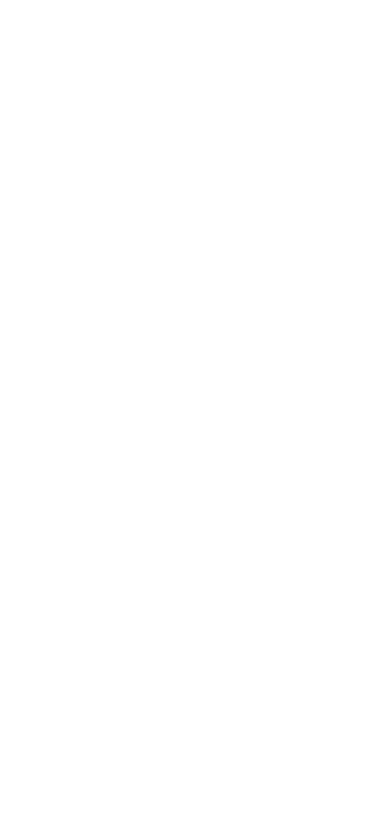
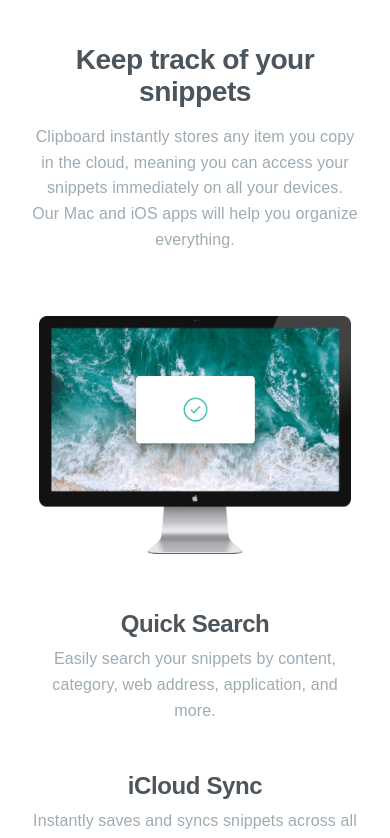
Before and after one commit to ClodoaldoDantas/clipboard-landing-page, a Next.js app: page / in a window 390 px wide. Shown: the part 780-1618 px from the top of the page. Before the commit the page ends 844 px from the top, so only its background shows below. Built offline with nearby package versions, Linux system fonts and the light colour scheme; a web font is replaced by a local one.

Commit message:
feat: responsive sections with picture

```diff
--- a/src/app/page.module.scss
+++ b/src/app/page.module.scss
@@ -0,0 +1,163 @@
+@import '@/utils/media-query';
+
+/* Layout */
+.container {
+  max-width: 1174px;
+  width: 100%;
+
+  margin: 0 auto;
+  padding: 0 2rem;
+}
+
+.section {
+  padding-bottom: 8.75rem;
+
+  @include responsive(lg) {
+    padding-bottom: 10rem;
+  }
+}
+
+/* Typography */
+.title {
+  font-size: clamp(1.75rem, 1.5739rem + 0.7512vw, 2.25rem);
+  line-height: normal;
+  letter-spacing: -0.457px;
+  margin-bottom: 1rem;
+
+  @include responsive(md) {
+    letter-spacing: -0.587px;
+    margin-bottom: 1.25rem;
+  }
+}
+
+.text {
+  font-size: clamp(1rem, 0.956rem + 0.1878vw, 1.125rem);
+  line-height: 1.6;
+  letter-spacing: 0.12px;
+
+  @include responsive(md) {
+    letter-spacing: 0.135px;
+    max-width: 700px;
+    margin: 0 auto;
+  }
+}
+
+.title,
+.text {
+  text-align: center;
+}
+
+.subtitle {
+  font-size: 1.5rem;
+  line-height: normal;
+  letter-spacing: -0.391px;
+}
+
+.smallText {
+  font-size: 1rem;
+  line-height: 1.625rem;
+  letter-spacing: 0.12px;
+}
+
+/* Keep Track Section */
+.section[data-type='keep-track'] {
+  position: relative;
+
+  .picture {
+    width: 312px;
+    height: 238px;
+    margin: 0 auto;
+
+    @include responsive(lg) {
+      width: 376px;
+      height: 286px;
+    }
+
+    @include responsive(xl) {
+      width: 752px;
+      height: 572px;
+
+      position: absolute;
+      left: -60px;
+    }
+
+    @include responsive(xxl) {
+      position: static;
+      height: auto;
+      width: 60%;
+    }
+  }
+
+  .verticalList {
+    display: flex;
+    flex-direction: column;
+    margin-top: 3.5rem;
+    gap: 3rem;
+
+    @include responsive(xl) {
+      margin-left: auto;
+      margin-top: 6.25rem;
+      margin-right: 6.25rem;
+    }
+
+    @include responsive(xxl) {
+      margin-top: 0;
+      margin-right: 0;
+    }
+
+    li {
+      text-align: center;
+
+      @include responsive(md) {
+        max-width: 350px;
+        margin: 0 auto;
+      }
+
+      @include responsive(xl) {
+        text-align: left;
+      }
+
+      & > h3 {
+        margin-bottom: 0.5rem;
+      }
+    }
+  }
+
+  .row {
+    margin-top: 4rem;
+
+    @include responsive(lg) {
+      margin-top: 5rem;
+    }
+
+    @include responsive(xl) {
+      min-height: 580px;
+      display: flex;
+    }
+
+    @media only screen and (min-width: 1536px) {
+      align-items: center;
+      gap: 6.25rem;
+    }
+  }
+}
+
+/* Access Clipboard Section */
+.section[data-type='access-clipboard'] {
+  .picture {
+    width: 311px;
+    height: 182px;
+    margin: 4rem auto 0;
+
+    @include responsive(lg) {
+      width: 406px;
+      height: 238px;
+      margin: 6.25rem auto 0;
+    }
+
+    @include responsive(xl) {
+      width: 812px;
+      height: 475px;
+    }
+  }
+}
--- a/src/app/page.tsx
+++ b/src/app/page.tsx
@@ -1,5 +1,74 @@
+import Image from 'next/image'
 import styles from './page.module.scss'
 
 export default function Home() {
-  return <main className={styles.main}></main>
+  return (
+    <main>
+      <section data-type="keep-track" className={styles.section}>
+        <div className={styles.container}>
+          <h2 className={styles.title}>Keep track of your snippets</h2>
+
+          <p className={styles.text}>
+            Clipboard instantly stores any item you copy in the cloud, meaning
+            you can access your snippets immediately on all your devices. Our
+            Mac and iOS apps will help you organize everything.
+          </p>
+
+          <div className={styles.row}>
+            <Image
+              className={styles.picture}
+              src="/images/image-computer.png"
+              alt="iMac with beach background"
+              height={572}
+              width={752}
+            />
+
+            <ul className={styles.verticalList}>
+              <li>
+                <h3 className={styles.subtitle}>Quick Search</h3>
+                <p className={styles.smallText}>
+                  Easily search your snippets by content, category, web address,
+                  application, and more.
+                </p>
+              </li>
+
+              <li>
+                <h3 className={styles.subtitle}>iCloud Sync</h3>
+                <p className={styles.smallText}>
+                  Instantly saves and syncs snippets across all your devices.
+                </p>
+              </li>
+
+              <li>
+                <h3 className={styles.subtitle}>Complete History</h3>
+                <p className={styles.smallText}>
+                  Retrieve any snippets from the first moment you started using
+                  the app.
+                </p>
+              </li>
+            </ul>
+          </div>
+        </div>
+      </section>
+
+      <section data-type="access-clipboard" className={styles.section}>
+        <div className={styles.container}>
+          <h2 className={styles.title}>Access Clipboard Anywhere</h2>
+
+          <p className={styles.text}>
+            Whether you’re on the go, or at your computer, you can access all
+            your Clipboard snippets in a few simple clicks.
+          </p>
+
+          <Image
+            className={styles.picture}
+            src="/images/image-devices.png"
+            alt="Multiple Devices"
+            height={575}
+            width={905}
+          />
+        </div>
+      </section>
+    </main>
+  )
 }
--- a/src/components/Button/styles.module.scss
+++ b/src/components/Button/styles.module.scss
@@ -19,7 +19,7 @@
   position: relative;
 
   &:hover::after {
-    content: "";
+    content: '';
     position: absolute;
     inset: 0;
     height: 100%;
@@ -27,7 +27,7 @@
     background-color: rgba(255, 255, 255, 0.25);
   }
 
-  @include responsive(tablet) {
+  @include responsive(md) {
     width: fit-content;
   }
 
--- a/src/components/Header/styles.module.scss
+++ b/src/components/Header/styles.module.scss
@@ -9,15 +9,15 @@
   background-repeat: no-repeat;
   background-position: top;
 
-  @include responsive(tablet) {
-    padding: 8rem 2rem 9.375rem;
+  @include responsive(md) {
+    padding: 8rem 2rem 10rem;
     background-image: url('/images/bg-header-desktop.png');
   }
 
   img {
     margin: 0 auto 4rem;
 
-    @include responsive(tablet) {
+    @include responsive(md) {
       margin: 0 auto 3.5rem;
     }
   }
@@ -33,7 +33,7 @@
     line-height: 1.6;
     margin-bottom: 3rem;
 
-    @include responsive(tablet) {
+    @include responsive(md) {
       max-width: 730px;
       margin-left: auto;
       margin-right: auto;
@@ -46,7 +46,7 @@
   flex-direction: column;
   gap: 1.5rem;
 
-  @include responsive(tablet) {
+  @include responsive(md) {
     flex-direction: row;
     justify-content: center;
     gap: 1rem;
--- a/src/utils/_media-query.scss
+++ b/src/utils/_media-query.scss
@@ -1,10 +1,18 @@
 @mixin responsive($breakpoint) {
-  @if $breakpoint == tablet {
+  @if $breakpoint == 'md' {
     @media only screen and (min-width: 768px) {
       @content;
     }
-  } @else if $breakpoint == desktop {
+  } @else if $breakpoint == 'lg' {
     @media only screen and (min-width: 1024px) {
+      @content;
+    }
+  } @else if $breakpoint == 'xl' {
+    @media only screen and (min-width: 1200px) {
+      @content;
+    }
+  } @else if $breakpoint == 'xxl' {
+    @media only screen and (min-width: 1600px) {
       @content;
     }
   }
```
